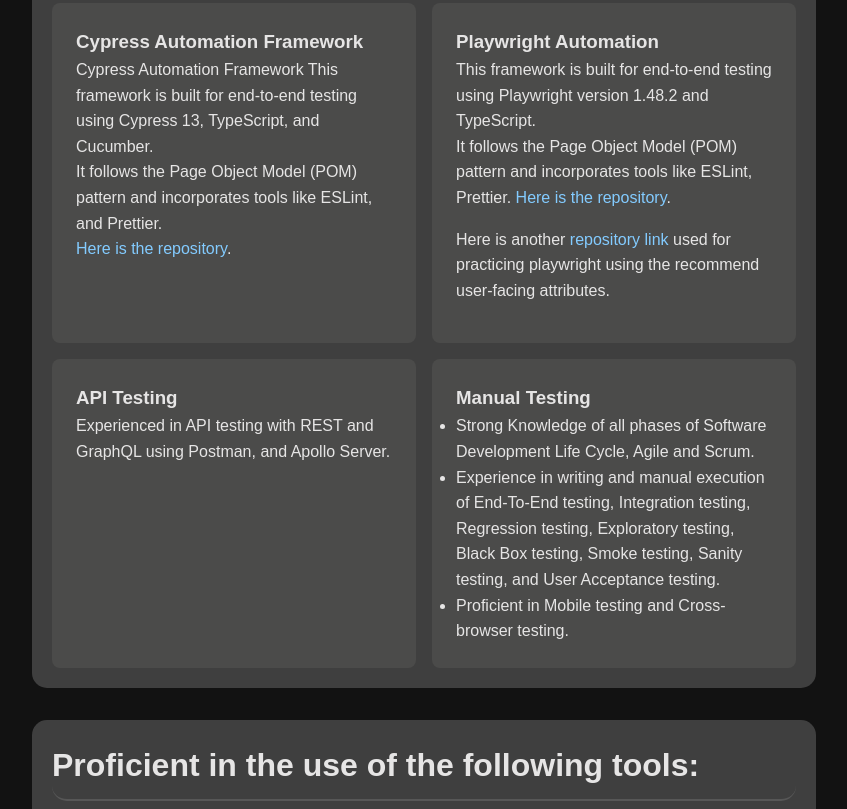
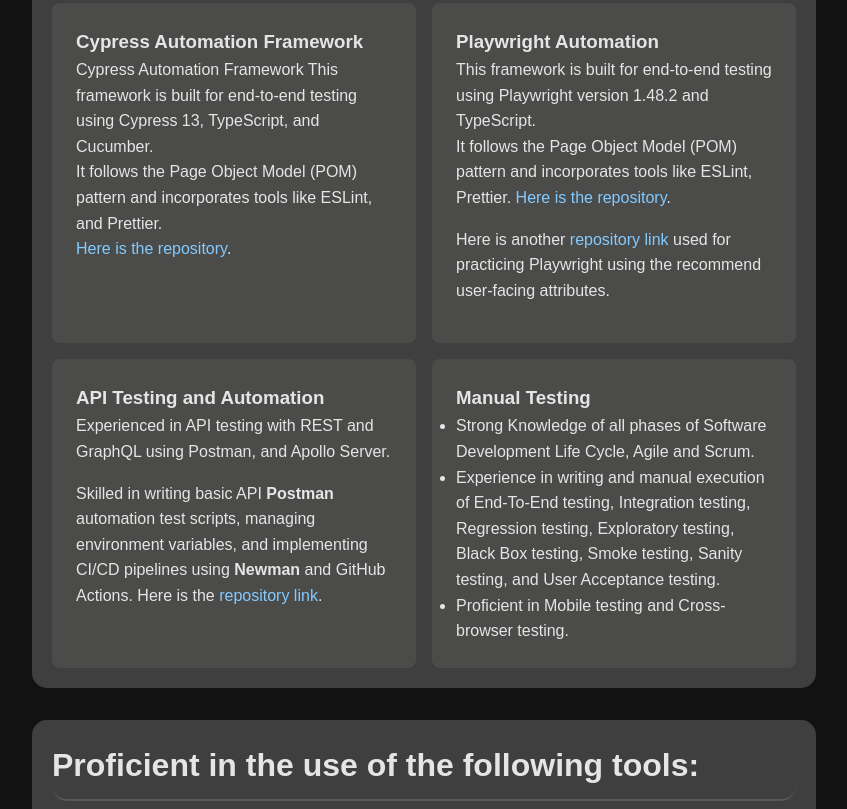
Before and after one commit to mbesina/mbesina.github.io, a plain HTML site: page index.html in a window 1280 px wide. Shown: the part 528-1337 px from the top of the page, without its empty margins (392-1239 px from the left). Drawn offline with Linux system fonts and the light colour scheme.

Commit message:
Add API Testing details

```diff
--- a/index.html
+++ b/index.html
@@ -66,13 +66,17 @@
                 <a href="https://github.com/mbesina/playwright_automation">Here is the repository</a>.
               </p>
               <p>
-                Here is another <a href="https://github.com/mbesina/playwright-ui-tests">repository link</a> used for practicing playwright using the recommend user-facing attributes.
+                Here is another <a href="https://github.com/mbesina/playwright-ui-tests">repository link</a> used for practicing Playwright using the recommend user-facing attributes.
               </p>
             </div>
             <div class="grid-item">
-              <h3>API Testing</h3>
+              <h3>API Testing and Automation</h3>
               <p>
                 Experienced in API testing with REST and GraphQL using Postman, and Apollo Server.
+              </p>
+              <p>
+                Skilled in writing basic API <b>Postman</b> automation test scripts, managing environment variables, and implementing CI/CD pipelines using <b>Newman</b> and GitHub Actions.
+                Here is the <a href="https://github.com/mbesina/postman-newman-cicd-contact-api">repository link</a>.
               </p>
             </div>
             <div class="grid-item">
```
